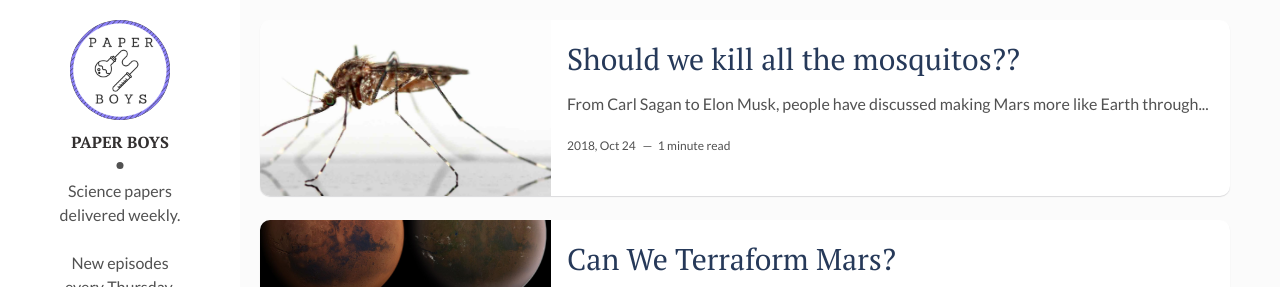
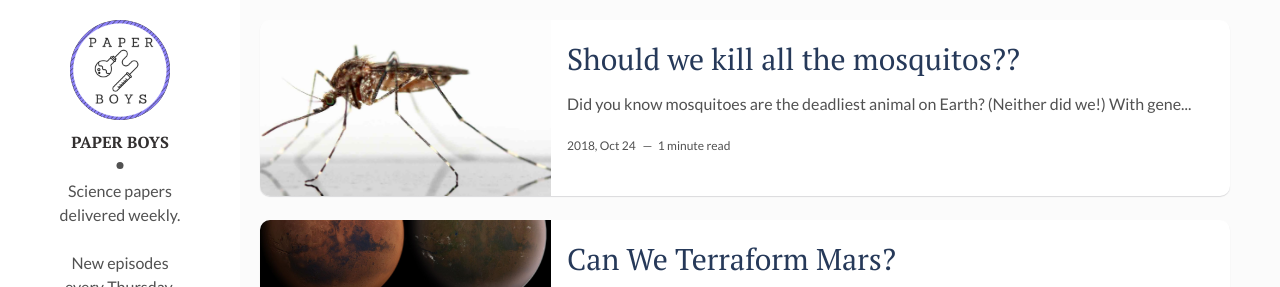
Before and after one commit to paperboyspodcast/paperboyspodcast.github.io, a Jekyll site: the page built from index.html, in a window 1280 px wide and 900 px high. Shown: the top 287 px of the window. Built offline with Jekyll 4.4.1, drawn with Linux system fonts in a browser that asks for light colours; the list of posts is cut into pages by our own code.

Commit message:
updated mosquito post

```diff
--- a/_posts/2019-10-25-Should-we-kill-all-the-mosquitos.md
+++ b/_posts/2019-10-25-Should-we-kill-all-the-mosquitos.md
@@ -8,9 +8,11 @@ audio: mosquitos.html
 tags: [science, mosquitos, malaria, genetics] # add tag
 ---
 
-From Carl Sagan to Elon Musk, people have discussed making Mars more like Earth through terraforming. But are we sure that Mars even has the ingredients we need to transform it? Charlie brings in a paper that may answer the most important questions for Mars colonists.
+Did you know mosquitoes are the deadliest animal on Earth? (Neither did we!) With gene editing, it may be possible to eradicate these bugs that transmit diseases to humans...but is it a good idea to kill an entire species? In this episode, James dives into the science of how researchers aim to do this (and whether they should).
 {% include {{page.audio}}%}
 
-Check out the Wired news article [here](https://www.wired.com/story/co2-terraforming-mars/ ), the Nature paper [here](https://www.nature.com/articles/s41550-018-0529-6), and Carl Sagan's paper [here](https://www.sciencedirect.com/science/article/pii/001910357190131X).
+Check out the CNN news article [here](https://www.cnn.com/2018/09/25/health/crispr-gene-drive-mosquitoes-malaria-study/index.html), the Smithsonian paper [here](https://www.smithsonianmag.com/innovation/kill-all-mosquitos-180959069/#YUYorfVUZZ4BG2o9.99), and the Nature paper [here](https://www.nature.com/articles/nbt.4245#abstract).
+
+Also, [here's](https://www.nytimes.com/2018/10/05/science/groundcherries-crispr-gene-editing.html) an interesting article applying CRISPR to genetically modify ground cherries!
 
 Questions or comments? Reach out to us: [Email](mailto: paperboyspod@gmail.com) [Twitter](https://twitter.com/PaperBoysPod)
```
